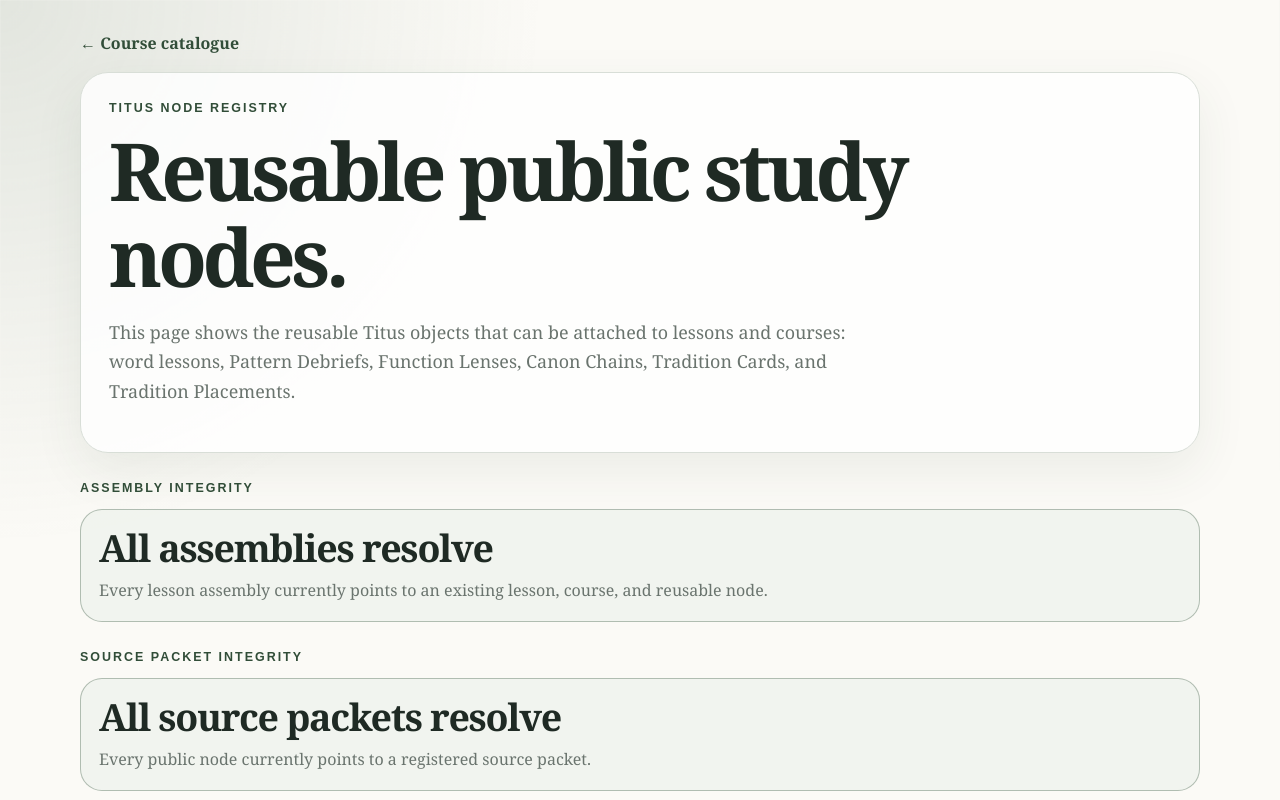
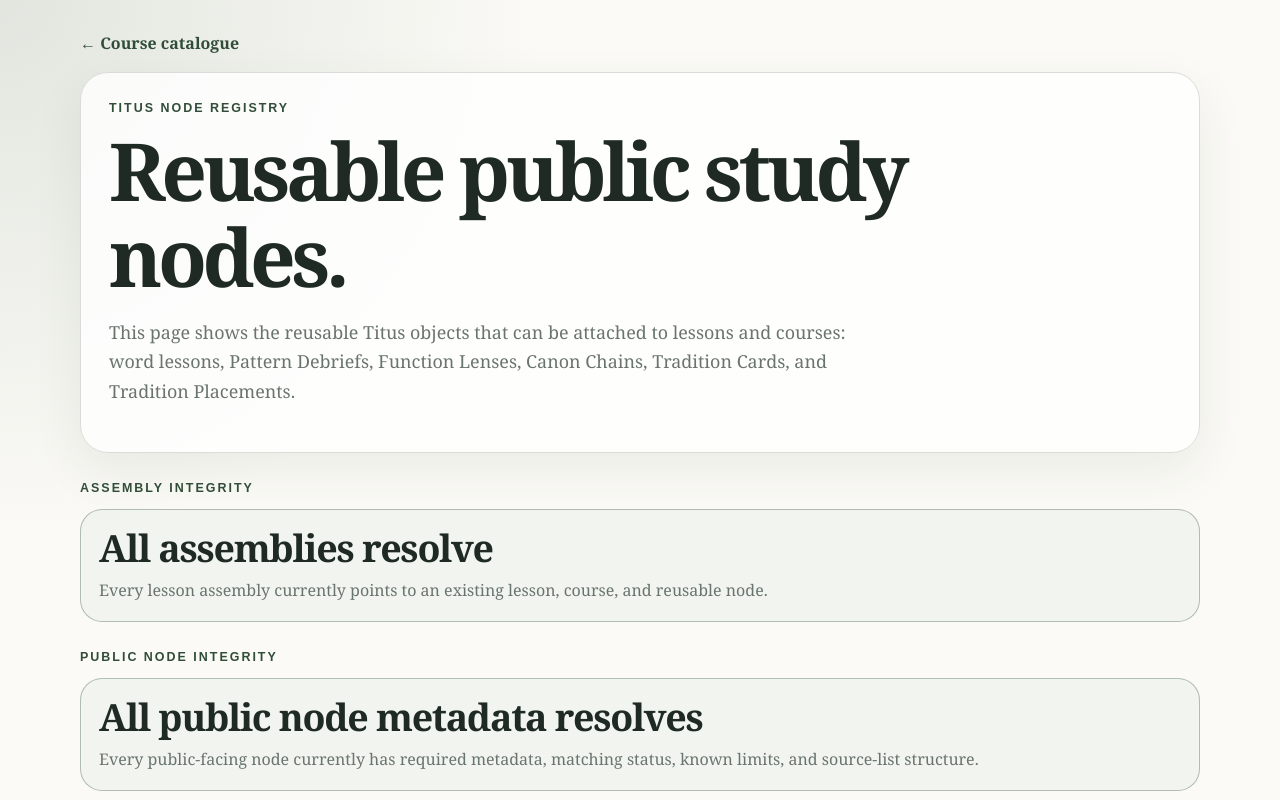
Before and after one commit to optical-lift/titus, a Next.js app: page /registry in a window 1280 px wide. Shown: the top 800 px of the page. Built offline with nearby package versions, Linux system fonts and the light colour scheme.

Commit message:
Validate public node metadata

```diff
--- a/app/registry/page.tsx
+++ b/app/registry/page.tsx
@@ -5,6 +5,7 @@ import { sourcePackets } from "@/data/titus/source-packets";
 import { assertNoAssemblyErrors, getAssemblyIssues } from "@/lib/titus/assembly-validation";
 import { assertNoCourseAssemblyErrors, getCourseAssemblyIssues } from "@/lib/titus/course-assembly-validation";
 import { assertNoSourcePacketErrors, getSourcePacketIssues } from "@/lib/titus/source-packet-validation";
+import { assertNoPublicNodeErrors, getPublicNodeIssues } from "@/lib/titus/public-node-validation";
 import { getAttachmentHref, getAttachmentTypeLabel } from "@/lib/titus/node-links";
 import {
   getCourseAssemblyNodeHref,
@@ -15,6 +16,7 @@ import { functionLenses } from "@/data/titus/function-lenses";
 import { lessonAssemblies } from "@/data/titus/lesson-assemblies";
 import { lessons } from "@/data/titus/lessons";
 import { patternDebriefs } from "@/data/titus/pattern-debriefs";
+import { queuedLessons } from "@/data/titus/queued-lessons";
 import {
   traditionCards,
   traditionPlacements,
@@ -24,10 +26,12 @@ export default function RegistryPage() {
   assertNoAssemblyErrors();
   assertNoCourseAssemblyErrors();
   assertNoSourcePacketErrors();
+  assertNoPublicNodeErrors();
 
   const assemblyIssues = getAssemblyIssues();
   const courseAssemblyIssues = getCourseAssemblyIssues();
   const sourcePacketIssues = getSourcePacketIssues();
+  const publicNodeIssues = getPublicNodeIssues();
 
   return (
     <main className="page-shell">
@@ -68,6 +72,28 @@ export default function RegistryPage() {
         </article>
       </section>
 
+
+      <section className="registry-section">
+        <div className="kicker">Public Node Integrity</div>
+        <article className={publicNodeIssues.length === 0 ? "registry-health-card ok" : "registry-health-card problem"}>
+          <h2>{publicNodeIssues.length === 0 ? "All public node metadata resolves" : "Public node metadata issues found"}</h2>
+          <p>
+            {publicNodeIssues.length === 0
+              ? "Every public-facing node currently has required metadata, matching status, known limits, and source-list structure."
+              : "One or more public-facing nodes have incomplete or mismatched metadata."}
+          </p>
+
+          {publicNodeIssues.length > 0 ? (
+            <ul className="pattern-list">
+              {publicNodeIssues.map((issue) => (
+                <li key={`${issue.nodeType}-${issue.nodeSlug}-${issue.message}`}>
+                  <strong>{issue.severity.toUpperCase()}:</strong> {issue.message}
+                </li>
+              ))}
+            </ul>
+          ) : null}
+        </article>
+      </section>
 
       <section className="registry-section">
         <div className="kicker">Source Packet Integrity</div>
@@ -235,6 +261,30 @@ export default function RegistryPage() {
       </section>
 
       <section className="registry-section">
+        <div className="kicker">Queued Lesson Nodes</div>
+        <div className="registry-grid">
+          {queuedLessons.map((lesson) => (
+            <Link
+              className="registry-card placement-registry-card"
+              href={`/lessons/${lesson.slug}?from=/registry`}
+              key={lesson.slug}
+            >
+              <span className="status">Queued Lesson · {lesson.status}</span>
+              <h2>{lesson.title}</h2>
+              <p>{lesson.subtitle}</p>
+              <p>
+                Original: {lesson.originalWord}
+                <br />
+                Transliteration: {lesson.transliteration}
+                <br />
+                Source packet: {lesson.publicNodeMeta.sourcePacket}
+              </p>
+            </Link>
+          ))}
+        </div>
+      </section>
+
+      <section className="registry-section">
         <div className="kicker">Published Word Lessons</div>
         <div className="registry-grid">
           {lessons.map((lesson) => (
--- /dev/null
+++ b/lib/titus/public-node-validation.ts
@@ -0,0 +1,147 @@
+import { canonChains } from "@/data/titus/canon-chains";
+import { functionLenses } from "@/data/titus/function-lenses";
+import { lessons } from "@/data/titus/lessons";
+import { patternDebriefs } from "@/data/titus/pattern-debriefs";
+import { queuedLessons } from "@/data/titus/queued-lessons";
+import { traditionCards } from "@/data/titus/tradition-notes";
+import type { PublicNodeMeta } from "@/data/titus/public-node-meta";
+
+export type PublicNodeIssue = {
+  severity: "error" | "warning";
+  nodeType: string;
+  nodeSlug: string;
+  message: string;
+};
+
+type PublicNodeRecord = {
+  nodeType: string;
+  slug: string;
+  status: string;
+  meta: PublicNodeMeta;
+};
+
+function getPublicNodeRecords(): PublicNodeRecord[] {
+  return [
+    ...lessons.map((node) => ({
+      nodeType: "Published Lesson",
+      slug: node.slug,
+      status: node.status,
+      meta: node.publicNodeMeta,
+    })),
+    ...queuedLessons.map((node) => ({
+      nodeType: "Queued Lesson",
+      slug: node.slug,
+      status: node.status,
+      meta: node.publicNodeMeta,
+    })),
+    ...patternDebriefs.map((node) => ({
+      nodeType: "Pattern Debrief",
+      slug: node.slug,
+      status: node.status,
+      meta: node.publicNodeMeta,
+    })),
+    ...functionLenses.map((node) => ({
+      nodeType: "Function Lens",
+      slug: node.slug,
+      status: node.status,
+      meta: node.publicNodeMeta,
+    })),
+    ...canonChains.map((node) => ({
+      nodeType: "Canon Chain",
+      slug: node.slug,
+      status: node.status,
+      meta: node.publicNodeMeta,
+    })),
+    ...traditionCards.map((node) => ({
+      nodeType: "Tradition Card",
+      slug: node.slug,
+      status: node.status,
+      meta: node.publicNodeMeta,
+    })),
+  ];
+}
+
+export function getPublicNodeIssues(): PublicNodeIssue[] {
+  const issues: PublicNodeIssue[] = [];
+
+  for (const node of getPublicNodeRecords()) {
+    if (node.meta.status !== node.status) {
+      issues.push({
+        severity: "error",
+        nodeType: node.nodeType,
+        nodeSlug: node.slug,
+        message: `${node.nodeType} ${node.slug} has status "${node.status}" but public metadata status "${node.meta.status}".`,
+      });
+    }
+
+    if (!node.meta.compiler.trim()) {
+      issues.push({
+        severity: "error",
+        nodeType: node.nodeType,
+        nodeSlug: node.slug,
+        message: `${node.nodeType} ${node.slug} is missing a compiler.`,
+      });
+    }
+
+    if (!node.meta.reviewer.trim()) {
+      issues.push({
+        severity: "error",
+        nodeType: node.nodeType,
+        nodeSlug: node.slug,
+        message: `${node.nodeType} ${node.slug} is missing a reviewer.`,
+      });
+    }
+
+    if (!node.meta.sourcePacket.trim()) {
+      issues.push({
+        severity: "error",
+        nodeType: node.nodeType,
+        nodeSlug: node.slug,
+        message: `${node.nodeType} ${node.slug} is missing a source-packet title.`,
+      });
+    }
+
+    if (!node.meta.sourcePacketSlug.trim()) {
+      issues.push({
+        severity: "error",
+        nodeType: node.nodeType,
+        nodeSlug: node.slug,
+        message: `${node.nodeType} ${node.slug} is missing a source-packet slug.`,
+      });
+    }
+
+    if (node.meta.knownLimits.length === 0) {
+      issues.push({
+        severity: "warning",
+        nodeType: node.nodeType,
+        nodeSlug: node.slug,
+        message: `${node.nodeType} ${node.slug} has no known limits listed.`,
+      });
+    }
+
+    if (node.meta.sourceList.length === 0) {
+      issues.push({
+        severity: "warning",
+        nodeType: node.nodeType,
+        nodeSlug: node.slug,
+        message: `${node.nodeType} ${node.slug} has no source list entries.`,
+      });
+    }
+  }
+
+  return issues;
+}
+
+export function assertNoPublicNodeErrors() {
+  const errors = getPublicNodeIssues().filter(
+    (issue) => issue.severity === "error"
+  );
+
+  if (errors.length > 0) {
+    throw new Error(
+      `Titus public-node validation failed:\n${errors
+        .map((issue) => `- ${issue.message}`)
+        .join("\n")}`
+    );
+  }
+}
```
